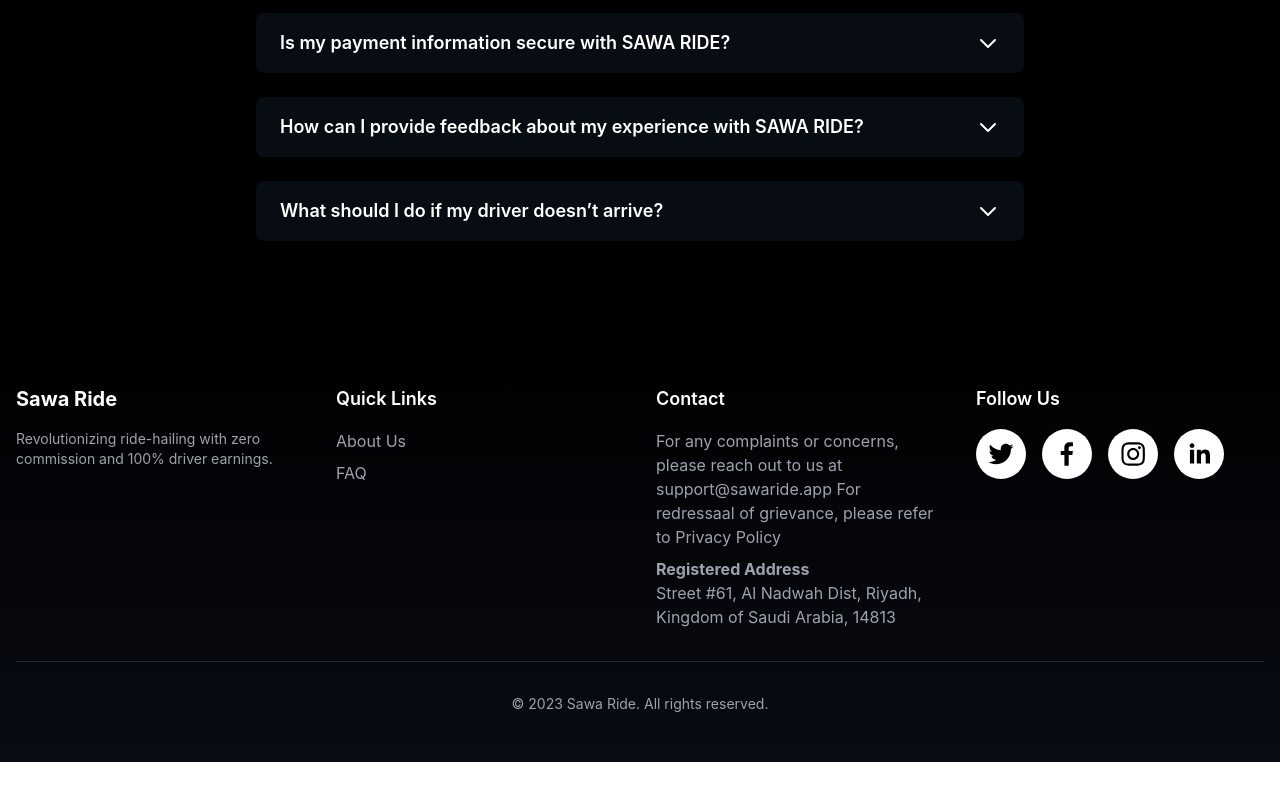
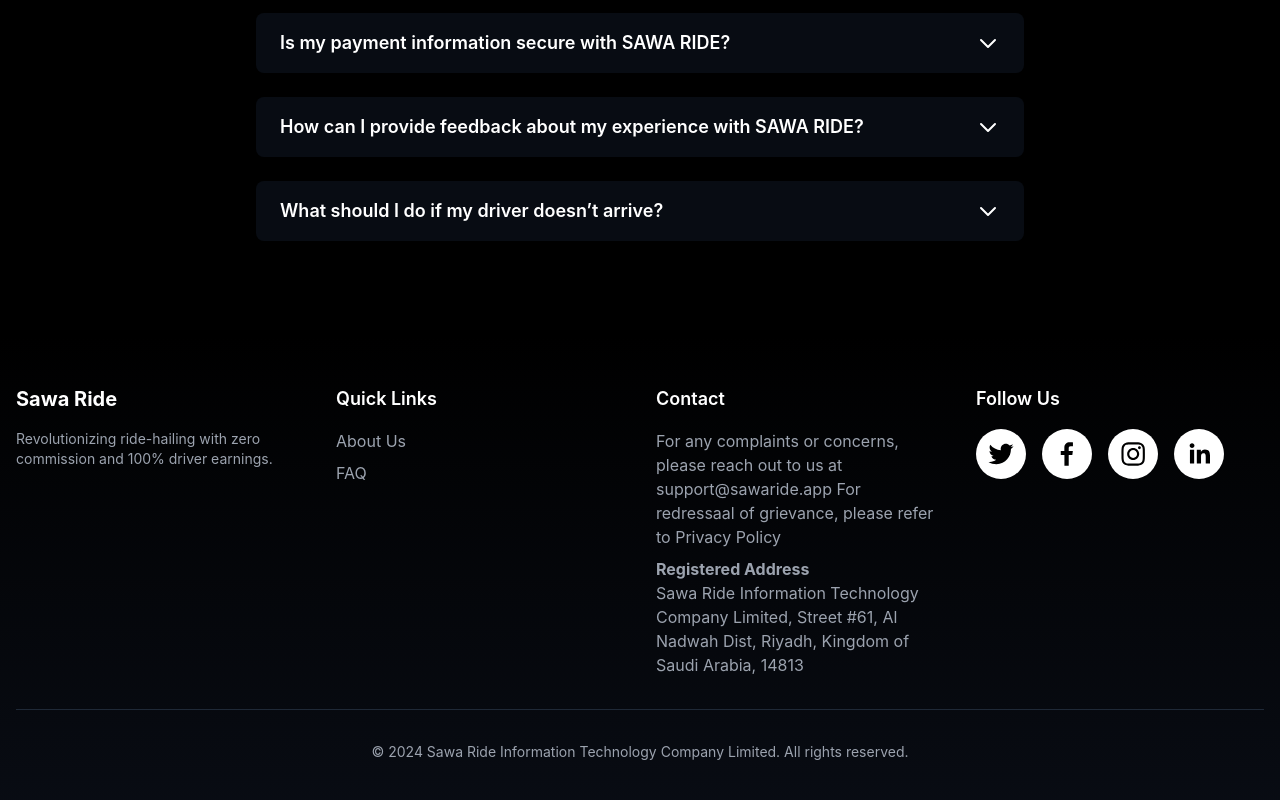
Before and after one commit to Majeed-hub/sawaride-new, a React (Create React App) app: page /FAQ in a window 1280 px wide. Shown: the part 1103-1903 px from the top of the page. Before the commit the page ends 1865 px from the top, so only its background shows below. Built offline with nearby package versions, Linux system fonts and the light colour scheme.

Commit message:
changed compnay name

```diff
--- a/src/components/footer/index.js
+++ b/src/components/footer/index.js
@@ -21,7 +21,7 @@
       type: "address",
       title: "Registered Address",
       value:
-        "Street #61, Al Nadwah Dist, Riyadh, Kingdom of Saudi Arabia, 14813",
+        "Sawa Ride Information Technology Company Limited, Street #61, Al Nadwah Dist, Riyadh, Kingdom of Saudi Arabia, 14813",
     },
   ];
 
@@ -92,7 +92,7 @@
 
         <div className="mt-8 pt-8 border-t border-gray-800 text-center">
           <p className="text-gray-400 text-sm">
-            &copy; 2023 Sawa Ride. All rights reserved.
+            &copy; 2024 Sawa Ride Information Technology Company Limited. All rights reserved.
           </p>
         </div>
       </div>
```
